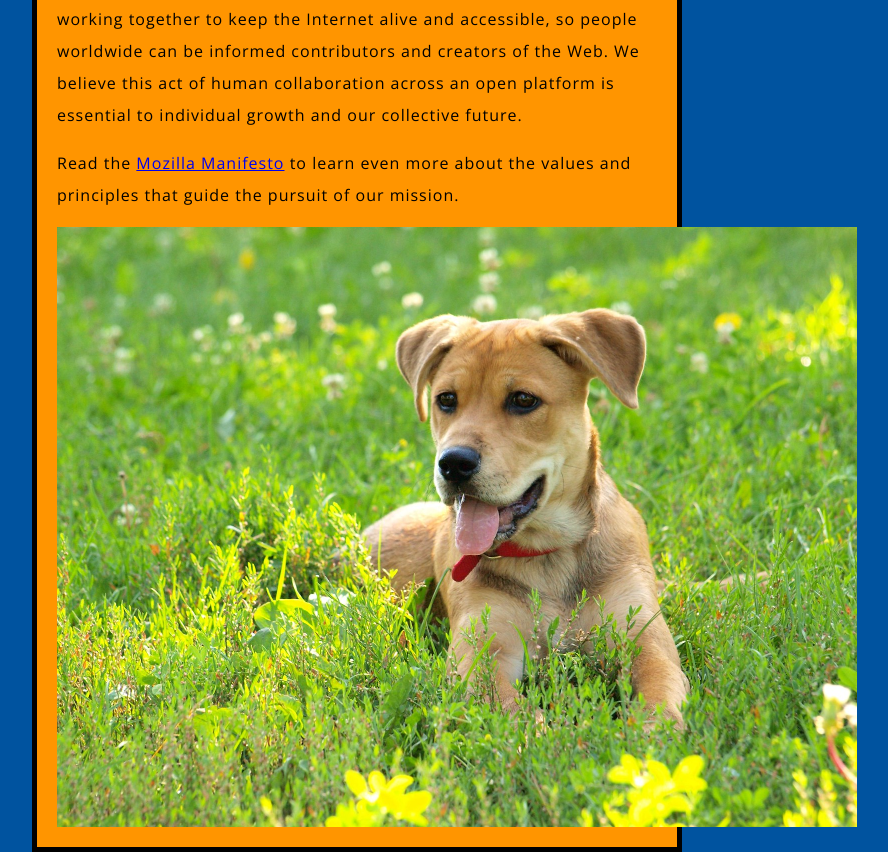
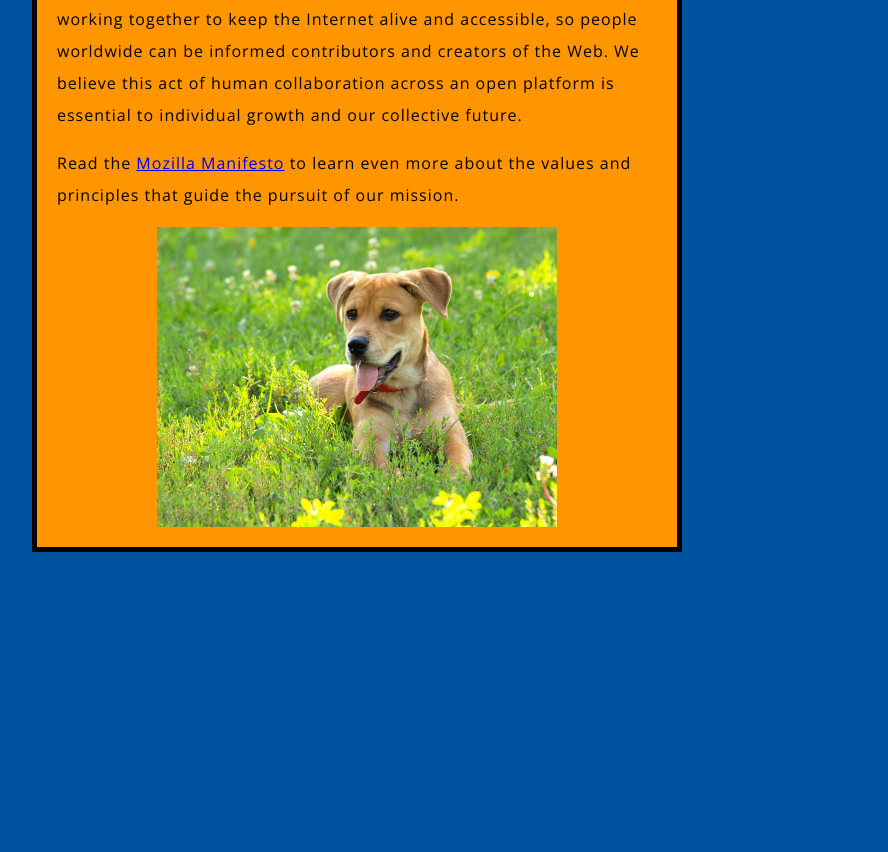
Before and after one commit to mengzhey/mengzhey.github.io, a plain HTML site: page index.html in a window 1280 px wide. Shown: the part 556-1408 px from the top of the page, without its empty margins (283-1171 px from the left). After the commit the page ends 1108 px from the top, so only its background shows below. Drawn offline with nearby package versions, Linux system fonts and the light colour scheme.

Commit message:
Update index.html

```diff
--- a/index.html
+++ b/index.html
@@ -22,8 +22,8 @@
 
     <p>Read the <a href="https://www.mozilla.org/en-US/about/manifesto/">Mozilla Manifesto</a> to learn even more about the values and principles that guide the pursuit of our mission.</p>
     <img src="images/Dog.jpg" alt="A dog is laying on the grass"
-     width="800"
-     height="600"
+     width="400"
+     height="300"
      title="A happy dog in the summer"
      >
   </body>
```
